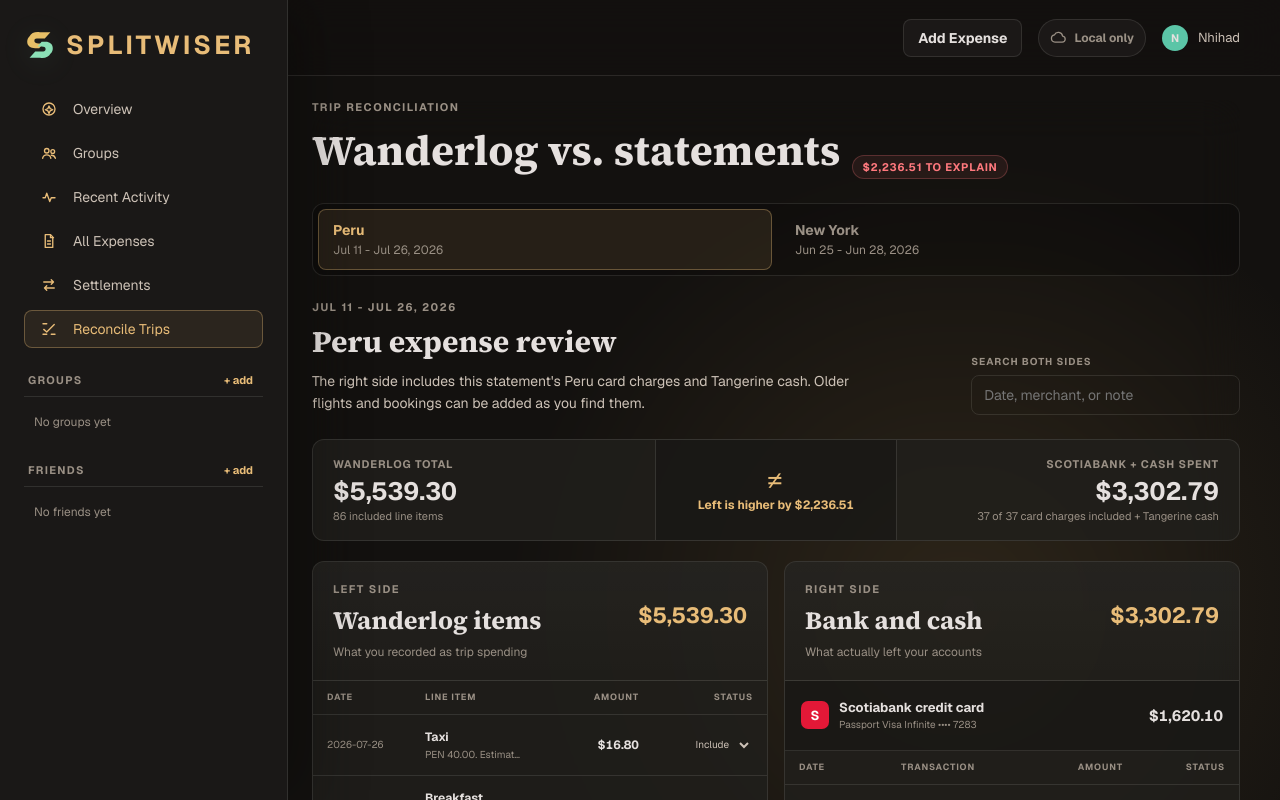
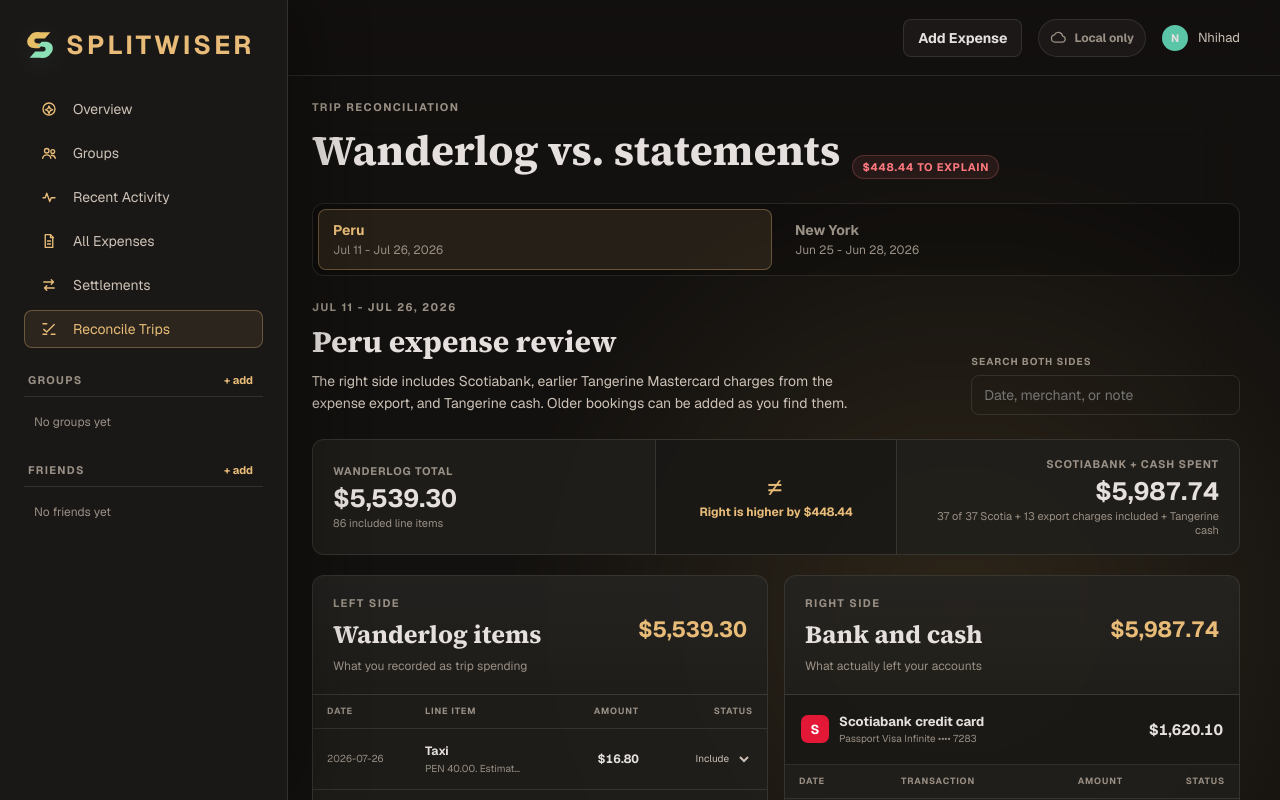
Before and after one commit to nhihadhassan/Splitwiser, a React (Vite) app: page /#/reconciliation in a window 1280 px wide. Shown: the top 800 px of the page. Built offline with nearby package versions, Linux system fonts and the light colour scheme.

Commit message:
Add Peru expense export charges

```diff
--- a/src/pages/ReconciliationPage.css
+++ b/src/pages/ReconciliationPage.css
@@ -206,6 +206,7 @@
 
 .source-mark.scotia { background: #e31837; }
 .source-mark.tangerine { background: #ef7622; }
+.source-mark.export { background: #5b6b8c; }
 
 .ledger-column-labels,
 .statement-line {
--- a/src/pages/ReconciliationPage.tsx
+++ b/src/pages/ReconciliationPage.tsx
@@ -13,7 +13,7 @@
     name: "Peru",
     dates: "Jul 11 - Jul 26, 2026",
     wanderlogTotal: 5539.30,
-    note: "The right side includes this statement's Peru card charges and Tangerine cash. Older flights and bookings can be added as you find them.",
+    note: "The right side includes Scotiabank, earlier Tangerine Mastercard charges from the expense export, and Tangerine cash. Older bookings can be added as you find them.",
   },
   "new-york": {
     name: "New York",
@@ -36,10 +36,11 @@
   const [trip, setTrip] = useState<TripKey>("peru");
   const [query, setQuery] = useState("");
   const meta = tripMeta[trip];
-  const { decisions, cashRemaining, cashTransactions, cardTransactions } = state.reconciliation;
+  const { decisions, cashRemaining, cashTransactions, cardTransactions, exportTransactions } = state.reconciliation;
   const groupId = trip === "peru" ? "g-peru" : "g-new-york";
   const cardKey = trip === "peru" ? "peru" : "newYork";
   const currentCardTransactions = cardTransactions[cardKey];
+  const currentExportTransactions = exportTransactions[cardKey];
 
   const wanderlogCharges = useMemo(() => {
     const savedTripExpenses = state.expenses.filter((expense) => expense.groupId === groupId);
@@ -63,12 +64,14 @@
     decisions[`statement-${trip}-${id}`] === "exclude" ? "exclude" : "include"
   );
   const includedCardTransactions = currentCardTransactions.filter((transaction) => statementDecisionFor(transaction.id) === "include");
+  const includedExportTransactions = currentExportTransactions.filter((transaction) => statementDecisionFor(transaction.id) === "include");
   const includedCashTransactions = cashTransactions.filter((transaction) => statementDecisionFor(transaction.id) === "include");
   const cardTotal = includedCardTransactions.reduce((sum, transaction) => sum + transaction.amount, 0);
+  const exportTotal = includedExportTransactions.reduce((sum, transaction) => sum + transaction.amount, 0);
   const cashRecorded = includedCashTransactions.reduce((sum, transaction) => sum + transaction.amount, 0);
   const parsedCashRemaining = Math.max(0, Number(cashRemaining) || 0);
   const cashSpent = trip === "peru" ? Math.max(0, cashRecorded - parsedCashRemaining) : 0;
-  const statementTotal = cardTotal + cashSpent;
+  const statementTotal = cardTotal + exportTotal + cashSpent;
   const variance = wanderlogTotal - statementTotal;
   const isBalanced = Math.abs(variance) < 0.01;
   const searchNeedle = query.trim().toLowerCase();
@@ -78,6 +81,10 @@
     || `${charge.date} ${charge.description} ${charge.notes ?? ""}`.toLowerCase().includes(searchNeedle)
   ));
   const visibleCardTransactions = currentCardTransactions.filter((transaction) => (
+    searchNeedle === ""
+    || `${transaction.date} ${transaction.description} ${transaction.detail}`.toLowerCase().includes(searchNeedle)
+  ));
+  const visibleExportTransactions = currentExportTransactions.filter((transaction) => (
     searchNeedle === ""
     || `${transaction.date} ${transaction.description} ${transaction.detail}`.toLowerCase().includes(searchNeedle)
   ));
@@ -133,6 +140,17 @@
       cashTransactions: cashTransactions.map((transaction) => (
         transaction.id === id ? { ...transaction, ...patch } : transaction
       )),
+    });
+  }
+
+  function updateExportTransaction(id: string, patch: Partial<StatementTransaction>) {
+    updateReconciliation({
+      exportTransactions: {
+        ...exportTransactions,
+        [cardKey]: currentExportTransactions.map((transaction) => (
+          transaction.id === id ? { ...transaction, ...patch } : transaction
+        )),
+      },
     });
   }
 
@@ -201,7 +219,7 @@
         <div>
           <span>Scotiabank + cash spent</span>
           <strong>{money(statementTotal)}</strong>
-          <small>{includedCardTransactions.length} of {currentCardTransactions.length} card charges included{trip === "peru" ? " + Tangerine cash" : ""}</small>
+          <small>{includedCardTransactions.length} of {currentCardTransactions.length} Scotia + {includedExportTransactions.length} export charges included{trip === "peru" ? " + Tangerine cash" : ""}</small>
         </div>
       </section>
 
@@ -292,6 +310,34 @@
             {visibleCardTransactions.length === 0 && <p className="reconciliation-empty">No Scotiabank charges match this search.</p>}
           </div>
           <button className="statement-add-line" type="button" onClick={addCardTransaction}>+ Add card charge</button>
+
+          {currentExportTransactions.length > 0 && (
+            <>
+              <div className="statement-source-heading export-source-heading">
+                <div>
+                  <span className="source-mark export" aria-hidden="true">E</span>
+                  <div><strong>Tangerine Mastercard — expense export</strong><small>Earlier Peru charges found in EXPENSES_EXPORT</small></div>
+                </div>
+                <strong>{money(exportTotal)}</strong>
+              </div>
+              <div className="ledger-column-labels" aria-hidden="true">
+                <span>Date</span><span>Transaction</span><span>Amount</span><span>Status</span>
+              </div>
+              <div className="statement-lines">
+                {visibleExportTransactions.map((transaction) => (
+                  <EditableStatementLine
+                    key={transaction.id}
+                    transaction={transaction}
+                    onChange={(patch) => updateExportTransaction(transaction.id, patch)}
+                    decision={statementDecisionFor(transaction.id)}
+                    onDecisionChange={(decision) => setStatementDecision(transaction.id, decision)}
+                  />
+                ))}
+                {visibleExportTransactions.length === 0 && <p className="reconciliation-empty">No export charges match this search.</p>}
+              </div>
+              <button className="statement-add-line" type="button" onClick={() => updateReconciliation({ exportTransactions: { ...exportTransactions, [cardKey]: [...currentExportTransactions, { id: uid(), date: "", description: "New exported charge", detail: "Tangerine Mastercard", amount: 0 }] } })}>+ Add exported charge</button>
+            </>
+          )}
 
           {trip === "peru" && (
             <>
--- a/src/reconciliationData.ts
+++ b/src/reconciliationData.ts
@@ -82,3 +82,22 @@
   peru: PERU_SCOTIABANK_TRANSACTIONS,
   newYork: NEW_YORK_SCOTIABANK_TRANSACTIONS,
 };
+
+export const DEFAULT_EXPENSE_EXPORT_TRANSACTIONS: ReconciliationState["exportTransactions"] = {
+  peru: [
+    { id: "export-peru-2026-01-11-latam-1", date: "Jan 11, 2026", description: "LATAM Airlines", detail: "LAN AIR 00456024660155 · Tangerine Mastercard", amount: 906.91 },
+    { id: "export-peru-2026-01-11-latam-2", date: "Jan 11, 2026", description: "LATAM Airlines", detail: "LAN AIR 00456024660156 · Tangerine Mastercard", amount: 906.91 },
+    { id: "export-peru-2026-01-17-machu", date: "Jan 17, 2026", description: "Machu Picchu (Peru)", detail: "UNIDAD EJECUTORA MC CU CUSCO · Tangerine Mastercard", amount: 135.61 },
+    { id: "export-peru-2026-01-18-inca-rail", date: "Jan 18, 2026", description: "Inca Rail", detail: "INCA RAIL EUROPE B.V. · Tangerine Mastercard", amount: 511.09 },
+    { id: "export-peru-2026-01-19-viator", date: "Jan 19, 2026", description: "Viator", detail: "VIATORTRIPADVISOR UK · Tangerine Mastercard", amount: 113.80 },
+    { id: "export-peru-2026-01-20-hostel-1", date: "Jan 20, 2026", description: "Hostelworld", detail: "WWW.HOSTELWORLD.COM DUBLIN · Tangerine Mastercard", amount: 13.27 },
+    { id: "export-peru-2026-01-20-hostel-2", date: "Jan 20, 2026", description: "Hostelworld", detail: "WWW.HOSTELWORLD.COM DUBLIN · Tangerine Mastercard", amount: 26.29 },
+    { id: "export-peru-2026-01-24-hostel-1", date: "Jan 24, 2026", description: "Hostelworld", detail: "WWW.HOSTELWORLD.COM DUBLIN · Tangerine Mastercard", amount: 13.77 },
+    { id: "export-peru-2026-01-24-hostel-2", date: "Jan 24, 2026", description: "Hostelworld", detail: "WWW.HOSTELWORLD.COM DUBLIN · Tangerine Mastercard", amount: 5.13 },
+    { id: "export-peru-2026-01-25-hostel-1", date: "Jan 25, 2026", description: "Hostelworld", detail: "WWW.HOSTELWORLD.COM DUBLIN · Tangerine Mastercard", amount: 9.52 },
+    { id: "export-peru-2026-01-25-hostel-2", date: "Jan 25, 2026", description: "Hostelworld", detail: "WWW.HOSTELWORLD.COM DUBLIN · Tangerine Mastercard", amount: 19.03 },
+    { id: "export-peru-2026-01-26-hostel-1", date: "Jan 26, 2026", description: "Hostelworld", detail: "WWW.HOSTELWORLD.COM DUBLIN · Tangerine Mastercard", amount: 8.21 },
+    { id: "export-peru-2026-01-26-hostel-2", date: "Jan 26, 2026", description: "Hostelworld", detail: "WWW.HOSTELWORLD.COM DUBLIN · Tangerine Mastercard", amount: 15.41 },
+  ],
+  newYork: [],
+};
--- a/src/seed.ts
+++ b/src/seed.ts
@@ -1,6 +1,6 @@
 import type { AppState } from "./types";
 import { splitEqually } from "./utils/money";
-import { DEFAULT_PERU_CASH_TRANSACTIONS, DEFAULT_SCOTIABANK_TRANSACTIONS } from "./reconciliationData";
+import { DEFAULT_EXPENSE_EXPORT_TRANSACTIONS, DEFAULT_PERU_CASH_TRANSACTIONS, DEFAULT_SCOTIABANK_TRANSACTIONS } from "./reconciliationData";
 
 export const AVATAR_COLORS = [
   "#5BC5A7",
@@ -61,6 +61,7 @@
       cashRemaining: "",
       cashTransactions: DEFAULT_PERU_CASH_TRANSACTIONS,
       cardTransactions: DEFAULT_SCOTIABANK_TRANSACTIONS,
+      exportTransactions: DEFAULT_EXPENSE_EXPORT_TRANSACTIONS,
     },
   };
 
--- a/src/store.tsx
+++ b/src/store.tsx
@@ -24,7 +24,7 @@
   saveCloudState,
   SYNC_KEY_STORAGE_KEY,
 } from "./cloud";
-import { DEFAULT_PERU_CASH_TRANSACTIONS, DEFAULT_SCOTIABANK_TRANSACTIONS } from "./reconciliationData";
+import { DEFAULT_EXPENSE_EXPORT_TRANSACTIONS, DEFAULT_PERU_CASH_TRANSACTIONS, DEFAULT_SCOTIABANK_TRANSACTIONS } from "./reconciliationData";
 
 export const ME = "me";
 
@@ -103,6 +103,7 @@
     cashRemaining: localStorage.getItem("splitwiser-peru-cash-remaining") ?? "",
     cashTransactions: DEFAULT_PERU_CASH_TRANSACTIONS,
     cardTransactions: DEFAULT_SCOTIABANK_TRANSACTIONS,
+    exportTransactions: DEFAULT_EXPENSE_EXPORT_TRANSACTIONS,
   };
 }
 
@@ -114,6 +115,7 @@
       ...state.reconciliation,
       cashTransactions: state.reconciliation?.cashTransactions ?? DEFAULT_PERU_CASH_TRANSACTIONS,
       cardTransactions: state.reconciliation?.cardTransactions ?? DEFAULT_SCOTIABANK_TRANSACTIONS,
+      exportTransactions: state.reconciliation?.exportTransactions ?? DEFAULT_EXPENSE_EXPORT_TRANSACTIONS,
     },
   };
 }
--- a/src/types.ts
+++ b/src/types.ts
@@ -87,6 +87,10 @@
     peru: StatementTransaction[];
     newYork: StatementTransaction[];
   };
+  exportTransactions: {
+    peru: StatementTransaction[];
+    newYork: StatementTransaction[];
+  };
 }
 
 export interface AppState {
```
